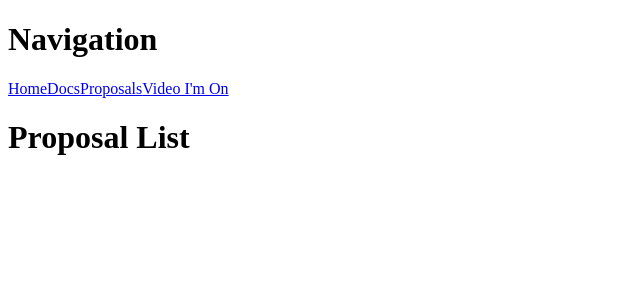
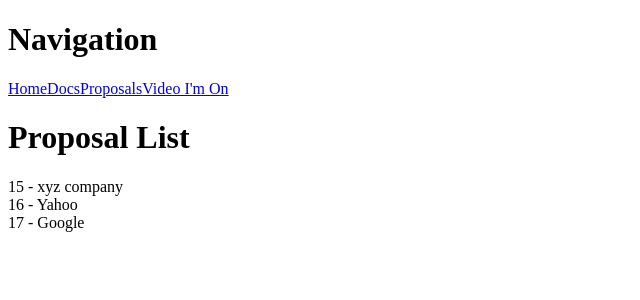
Before and after one commit to DevenClingman/freelance-angular, an Angular app: page /proposals in a window 1280 px wide. Shown: the top 300 px of the page, without its empty margins (0-640 px from the left). Built offline with nearby package versions, Linux system fonts and the light colour scheme.

Commit message:
created mock data for proposal list and added it to proposal list index page

```diff
--- a/src/app/proposal/proposal-list/proposal-list.component.html
+++ b/src/app/proposal/proposal-list/proposal-list.component.html
@@ -1 +1,5 @@
 <h1>Proposal List</h1>
+
+<div *ngFor="let proposal of proposals">
+  {{ proposal.id }} - {{ proposal.customer }}
+</div>
--- a/src/app/proposal/proposal-list/proposal-list.component.ts
+++ b/src/app/proposal/proposal-list/proposal-list.component.ts
@@ -1,4 +1,5 @@
 import { Component } from '@angular/core';
+import { Proposal } from '../proposal';
 
 @Component({
   selector: 'proposal-list',
@@ -6,9 +7,11 @@ import { Component } from '@angular/core';
   styleUrls: ['./proposal-list.component.css']
 })
 export class ProposalListComponent{
+  proposalOne: Proposal = new Proposal(15, "xyz company", 'http://devenclingman.com', 'Ruby on Rails', 150, 120, 15, 'dclingy@gmail.com');
 
-  constructor() { }
+  proposalTwo: Proposal = new Proposal(16, "Yahoo", 'http://devenclingman.com', 'Ruby on Rails', 150, 120, 15, 'dclingy@gmail.com');
 
+  proposalThree: Proposal = new Proposal(17, "Google", 'http://devenclingman.com', 'Ruby on Rails', 150, 120, 15, 'dclingy@gmail.com');
 
-
+  proposals: Proposal[] = [this.proposalOne, this.proposalTwo, this.proposalThree]
 }
```
